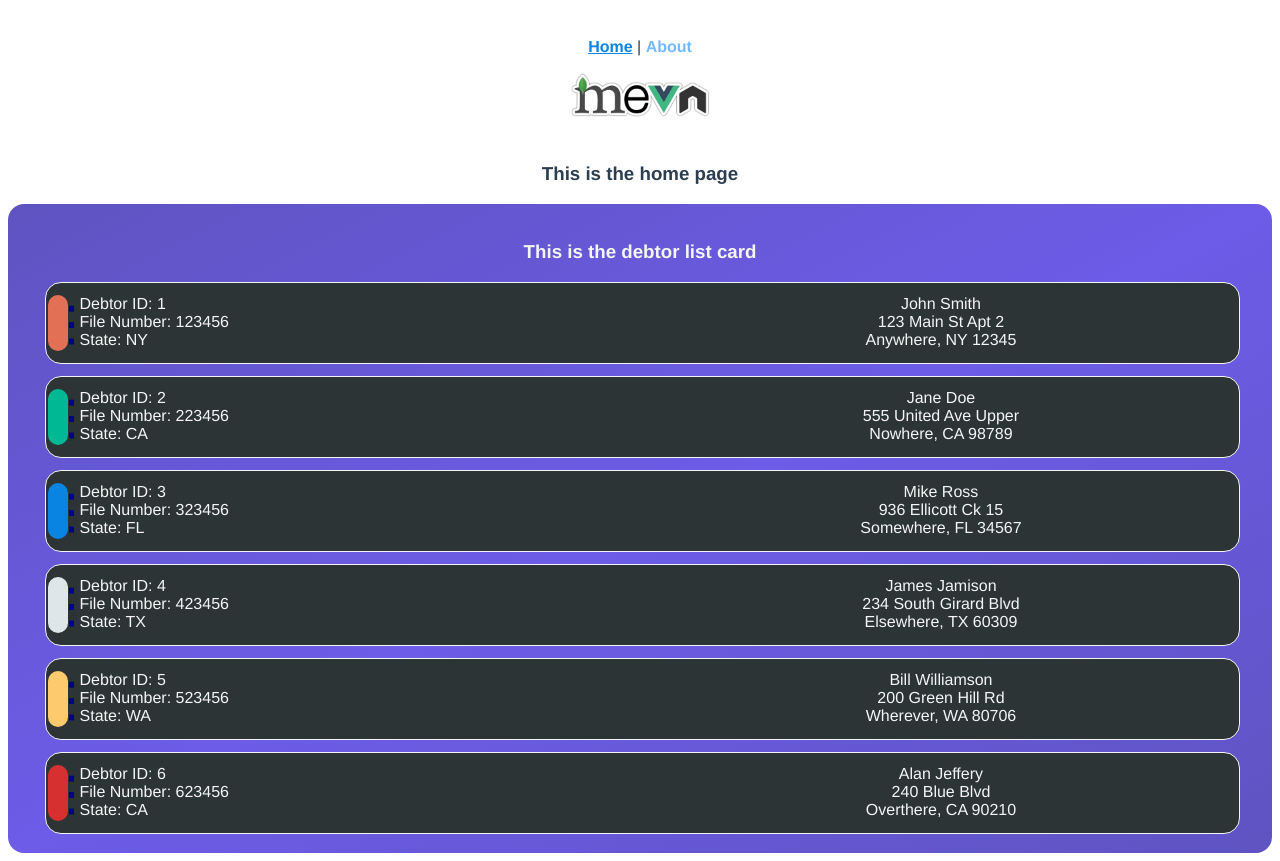
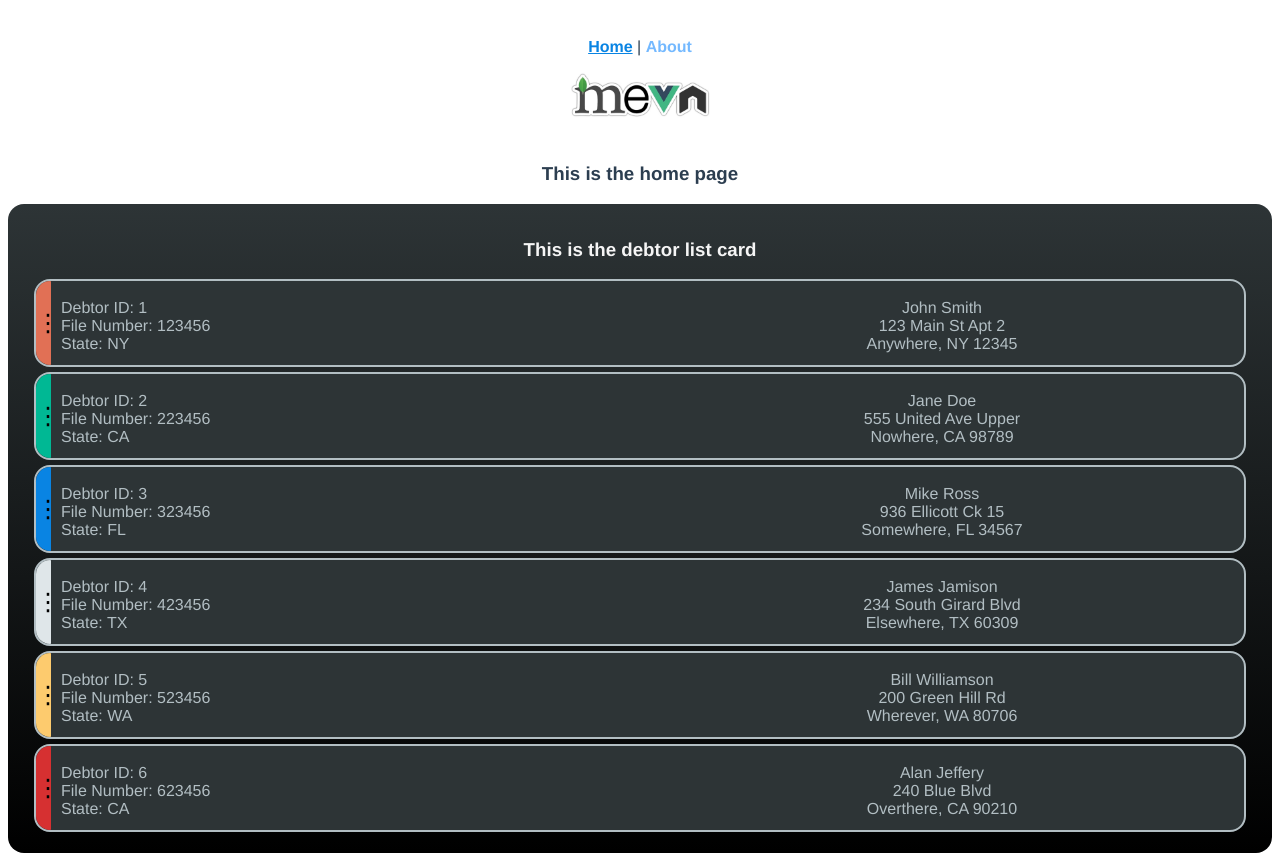
Before and after one commit to robertjbass/MyEVN-v0.5, a Vue app in the folder client/: page / in a window 1280 px wide. Built offline with nearby package versions, Linux system fonts and the light colour scheme.

Commit message:
re-formatted CSS

```diff
--- a/client/src/components/Debtor.vue
+++ b/client/src/components/Debtor.vue
@@ -4,13 +4,15 @@
       <div class="debtorCard" v-for="debtor in debtors" :key="debtor.id">
         <div class="left">
           <div class="handle" :style="`background-color: ${debtor.color} `">
-            ⋮
+            <br />⋮<br /><br />
           </div>
+          <br />
           Debtor ID: {{ debtor.id }}<br />
           File Number: {{ debtor.filenumber }}<br />
           State: {{ debtor.state }}
         </div>
         <div class="right">
+          <br />
           {{ debtor.name }}<br />
           {{ debtor.address }} {{ debtor.address2 }}<br />
           {{ debtor.city }}, {{ debtor.state }} {{ debtor.zip }}
@@ -48,36 +50,37 @@ li {
   border-style: solid;
   border-width: 1px;
   border-radius: 1em;
-  margin: 1% 0 0 5px;
-  padding: 1% 0;
+  margin: 5px 10px 5px 10px;
+  padding: 0% 0% 0% 0%;
+  border: 2px;
   background-color: #2d3436;
-  color: whitesmoke;
+  color: #b2bec3;
   flex-grow: 1;
   display: flex;
+  border-style: solid;
+  height: 100%;
 }
 .cardLink,
 a {
   text-decoration: none;
 }
 .debtorCard:hover {
-  background: #a29bfe;
-  color: black;
+  background: #a29bfe7c;
 }
 .debtorCardClass {
   display: flex;
 }
 .handle {
-  vertical-align: middle;
   height: 100%;
-  width: 20px;
+  width: 15px;
   text-align: center;
-  font-size: 3rem;
-  margin-right: 2%;
-  margin-left: 2px;
-  border-radius: 1em;
-  color: darkblue;
+  font-size: 1.5rem;
+  margin: 0px 10px 0px 0px;
+  border-radius: 70em 4em 4em 70em;
+  color: black;
   /* Acts as a backup in the event of a color render failure */
   background-color: white;
+  align-self: center;
 }
 .handle:hover {
   cursor: pointer;
--- a/client/src/components/DebtorList.vue
+++ b/client/src/components/DebtorList.vue
@@ -20,14 +20,9 @@ export default {
   background-color: #2d3436;
   color: whitesmoke;
   border-radius: 1em;
-  padding: 1.5% 2.5%;
+  padding: 1em 1em;
 }
 #backgrad {
-  background-image: linear-gradient(
-    to bottom right,
-    #6c5ce7c9,
-    #6c5ce7,
-    #6c5ce7c9
-  );
+  background-image: linear-gradient(to bottom, #2d3436, black);
 }
 </style>
```
